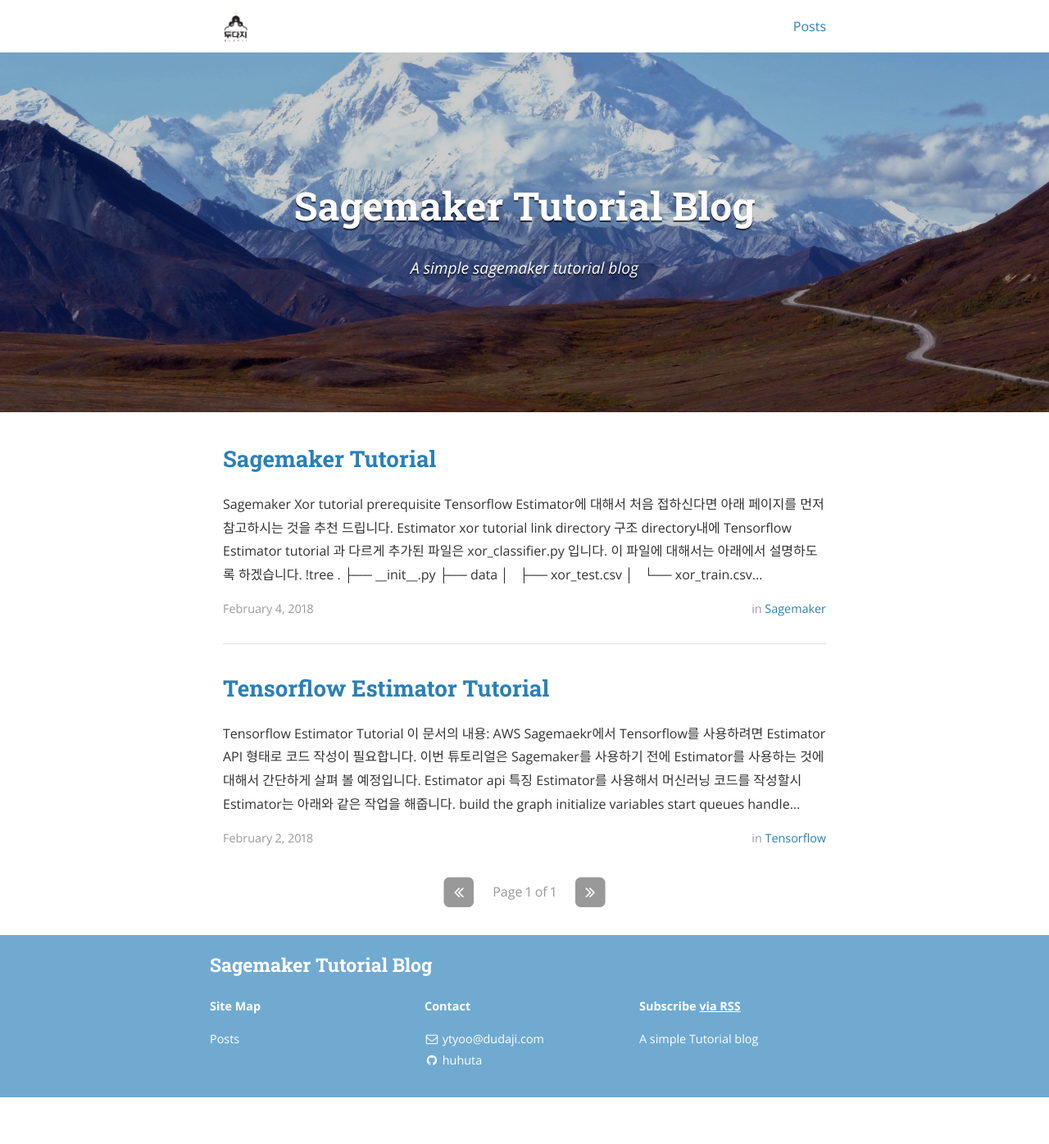
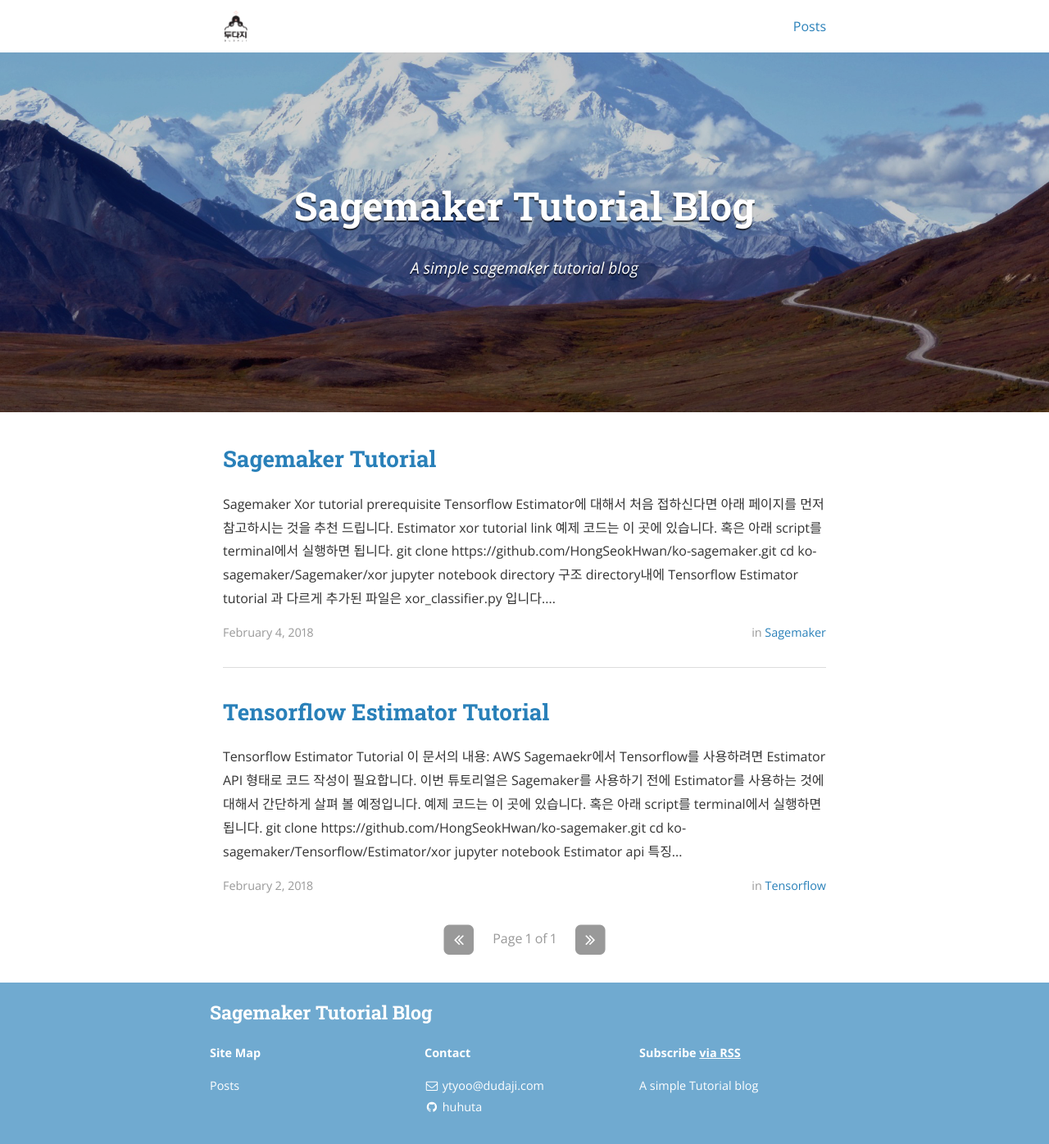
Before and after one commit to HongSeokHwan/ko-sagemaker, a Jekyll site: the page built from docs/index.html, in a window 1280 px wide. Shown: the whole page at 82% size. Built offline with Jekyll 4.4.1, drawn with Linux system fonts in a browser that asks for light colours; nearby versions of some CDN libraries; the list of posts is cut into pages by our own code; before the commit the page ends 1339 px from its top, so only the background shows below that.

Commit message:
add source code link

````diff
--- a/docs/_posts/2018-02-02-xor.md
+++ b/docs/_posts/2018-02-02-xor.md
@@ -11,6 +11,14 @@ comments: true
 ## 이 문서의 내용:
 AWS Sagemaekr에서 Tensorflow를 사용하려면 Estimator API 형태로 코드 작성이 필요합니다.
 이번 튜토리얼은 Sagemaker를 사용하기 전에 Estimator를 사용하는 것에 대해서 간단하게 살펴 볼 예정입니다.
+
+예제 코드는  [이 곳](https://github.com/HongSeokHwan/ko-sagemaker/tree/master/Tensorflow/Estimator/xor)에 있습니다. <br>
+혹은 아래 script를 terminal에서 실행하면 됩니다.
+```bash
+git clone https://github.com/HongSeokHwan/ko-sagemaker.git
+cd ko-sagemaker/Tensorflow/Estimator/xor
+jupyter notebook
+```
 
 ## Estimator api 특징
 Estimator를 사용해서 머신러닝 코드를 작성할시 Estimator는 아래와 같은 작업을 해줍니다.
--- a/docs/_posts/2018-02-04-xor-sagemaekr-train-evaluate.md
+++ b/docs/_posts/2018-02-04-xor-sagemaekr-train-evaluate.md
@@ -12,6 +12,16 @@ comments: true
 ## prerequisite
 Tensorflow Estimator에 대해서 처음 접하신다면 아래 페이지를 먼저 참고하시는 것을 추천 드립니다.
 [Estimator xor tutorial link](http://blog.sagemaker.io/tensorflow/2018/02/02/xor.html)
+
+
+
+예제 코드는  [이 곳](https://github.com/HongSeokHwan/ko-sagemaker/tree/master/Sagemaker/xor)에 있습니다. <br>
+혹은 아래 script를 terminal에서 실행하면 됩니다.
+```bash
+git clone https://github.com/HongSeokHwan/ko-sagemaker.git
+cd ko-sagemaker/Sagemaker/xor
+jupyter notebook
+```
 
 ### directory 구조
 ---
````
Also changed, not shown: 2 other files.
